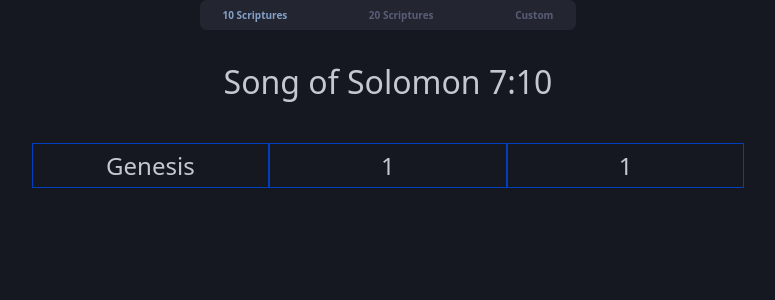
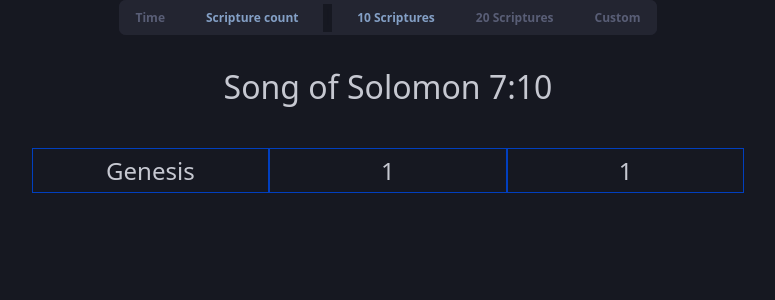
Before and after one commit to emmanuel-pogbe/ScriptureType, a Flask app: page / in a window 1280 px wide. Shown: the part 77-377 px from the top of the page, without its empty margins (252-1027 px from the left). Run offline with Flask 3, Linux system fonts and the light colour scheme; some libraries are stand-ins or nearby versions.

Commit message:
Frontend of new mode "Time" done
Removed unnecessary imports

```diff
--- a/app.py
+++ b/app.py
@@ -1,8 +1,5 @@
 from flask import Flask
 from flask import render_template
-from flask import make_response
-from flask import jsonify
-import json
 import modules.bible as bible
 import os
 scripture_data = bible.__bibleverses
--- a/static/style.css
+++ b/static/style.css
@@ -46,29 +46,36 @@
 #options {
     border: none;
     border-radius: 7px;
-    height: 30px;
-    width: 35%;
+    height: 35px;
+    width: 50%;
     margin: auto;
     background-color: #232531;
     display: flex;
     justify-content: space-between;
 }
 
-.scriptureButton {
+.scriptureButton,.scripturebutton-option {
     border: none;
-    padding-left: 6%;
-    padding-right: 6%;
-    font-size: 10px;
+    padding-left: 3%;
+    padding-right: 3%;
+    font-size: 12px;
     color: #595E76;
     font-weight: 900;
     background-color: #232531;
     cursor: pointer;
+    overflow: hidden;
 }
-.scriptureButton:hover{
+.scriptureButton:hover,.scripturebutton-option:hover{
     color: #A7A9B3;
 }
-.active {
+.active,.active2 {
     color: #84A0C6;
+}
+.separator {
+    overflow: hidden;
+    color: #161821;
+    height: 80%;
+    margin: auto 0;
 }
 .pop-in {
     opacity: 0;
--- a/templates/index.html
+++ b/templates/index.html
@@ -30,6 +30,9 @@
         </header>
         <main id="main">
             <div id="options">
+                <button class="scripturebutton-option">Time</button>
+                <button class="scripturebutton-option active2">Scripture count</button>
+                <div class="separator">|</div>
                 <button class="scriptureButton active">10 Scriptures</button>
                 <button class="scriptureButton">20 Scriptures</button>
                 <button class="scriptureButton" id="custom">Custom</button>
```
